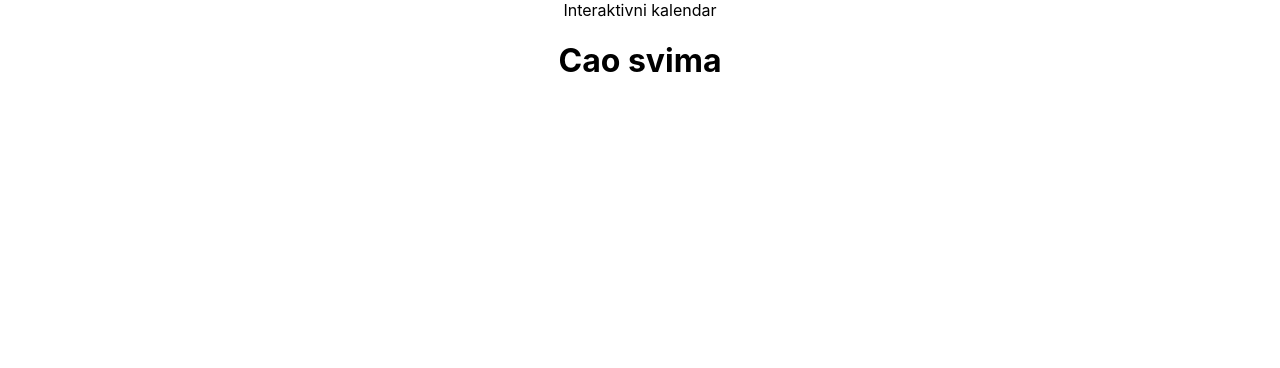
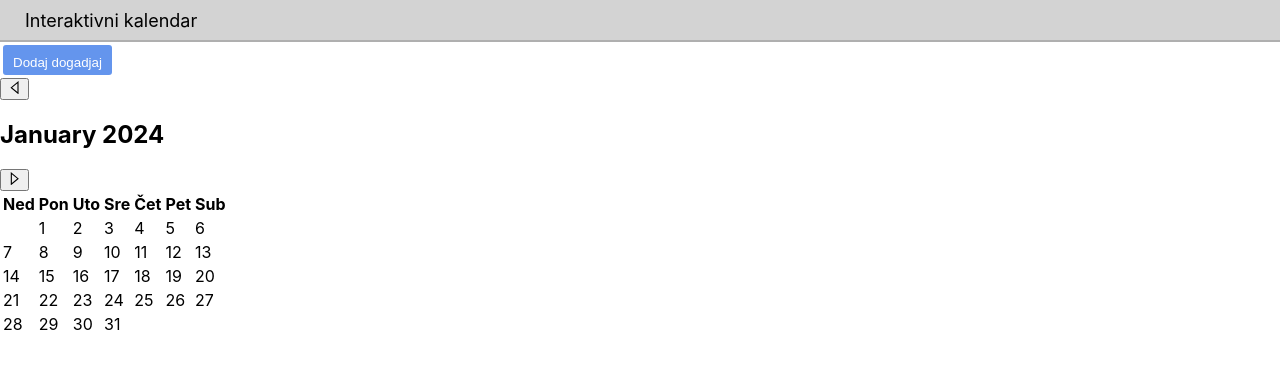
Before and after one commit to elab-development/internet-tehnologije-projekat-interaktivnikalendar_2023_1077, a React (Create React App) app: page / in a window 1280 px wide. Shown: the top 368 px of the page. Built offline with nearby package versions, Linux system fonts and the light colour scheme.

Commit message:
Calendar

```diff
--- a/package.json
+++ b/package.json
@@ -8,6 +8,7 @@
     "@testing-library/user-event": "^13.5.0",
     "react": "^18.2.0",
     "react-dom": "^18.2.0",
+    "react-icons": "^5.0.1",
     "react-scripts": "5.0.1",
     "web-vitals": "^2.1.4"
   },
--- a/src/App.css
+++ b/src/App.css
@@ -1,38 +1,30 @@
-.App {
-  text-align: center;
+.navBar {
+  display: flex;
+  flex-direction: row;
+  background-color: rgb(211, 211, 211);
+  border-bottom-style: solid;
+  border-bottom-width: 2px;
+  border-bottom-color: rgb(175, 175, 175);
+  align-items: center;
+  min-height: 40px;
+  padding-left: 25px;
+  font-size: large;
 }
 
-.App-logo {
-  height: 40vmin;
-  pointer-events: none;
+.btn {
+  background-color: cornflowerblue;
+  color: white;
+  padding-top: 10px;
+  padding-bottom: 5px;
+  padding-left: 10px;
+  padding-right: 10px;
+  margin: 3px;
+  border-radius: 3px;
+  border-width: 0px;
 }
 
-@media (prefers-reduced-motion: no-preference) {
-  .App-logo {
-    animation: App-logo-spin infinite 20s linear;
-  }
+a {
+  color: black;
+  text-decoration: none;
+  cursor: pointer;
 }
-
-.App-header {
-  background-color: #282c34;
-  min-height: 100vh;
-  display: flex;
-  flex-direction: column;
-  align-items: center;
-  justify-content: center;
-  font-size: calc(10px + 2vmin);
-  color: white;
-}
-
-.App-link {
-  color: #61dafb;
-}
-
-@keyframes App-logo-spin {
-  from {
-    transform: rotate(0deg);
-  }
-  to {
-    transform: rotate(360deg);
-  }
-}
--- a/src/App.js
+++ b/src/App.js
@@ -1,13 +1,15 @@
 import './App.css';
 import NavBar from './components/NavBar';
+import Calendar from './components/Calendar';
 
 function App() {
-  const prom= <h1>Cao svima</h1>;
+ const dugme= <button className="btn">Dodaj dogadjaj</button>;
   return (
 
     <div className="App">
      <NavBar></NavBar>
-     {prom}
+    {dugme}
+     <Calendar/>
 
     </div>
   );
--- /dev/null
+++ b/src/components/Calendar.jsx
@@ -0,0 +1,89 @@
+import React, { useState } from 'react';
+import { GrCaretNext } from "react-icons/gr";
+import { GrCaretPrevious } from "react-icons/gr";
+//import './Calendar.css';
+
+const Calendar = () => {
+  const [currentMonth, setCurrentMonth] = useState(new Date());
+  const [selectedDate, setSelectedDate] = useState(null);
+
+  const daysInMonth = (year, month) => {
+    return new Date(year, month + 1, 0).getDate();
+  };
+
+  const getMonthData = () => {
+    const year = currentMonth.getFullYear();
+    const month = currentMonth.getMonth();
+    const totalDays = daysInMonth(year, month);
+    const firstDayOfMonth = new Date(year, month, 1).getDay();
+
+    let data = [];
+    let dayCounter = 1;
+
+    for (let i = 0; i < 6; i++) {
+      let week = [];
+      for (let j = 0; j < 7; j++) {
+        if ((i === 0 && j < firstDayOfMonth) || dayCounter > totalDays) {
+          week.push(null);
+        } else {
+          week.push(new Date(year, month, dayCounter));
+          dayCounter++;
+        }
+      }
+      data.push(week);
+    }
+
+    return data;
+  };
+
+  const handleDateClick = (date) => {
+    setSelectedDate(date);
+    // Add your logic for handling date selection
+  };
+
+  const nextMonth = () => {
+    setCurrentMonth(new Date(currentMonth.getFullYear(), currentMonth.getMonth() + 1, 1));
+  };
+
+  const prevMonth = () => {
+    setCurrentMonth(new Date(currentMonth.getFullYear(), currentMonth.getMonth() - 1, 1));
+  };
+
+  const monthData = getMonthData();
+
+  return (
+    <div className="calendar-container">
+      <div className="header">
+        <button onClick={prevMonth}><GrCaretPrevious /></button>
+        <h2>{currentMonth.toLocaleString('default', { month: 'long', year: 'numeric' })}</h2>
+        <button onClick={nextMonth}><GrCaretNext /></button>
+      </div>
+      <table className="calendar">
+        <thead>
+          <tr>
+            {['Ned', 'Pon', 'Uto', 'Sre', 'Čet', 'Pet', 'Sub'].map((day, index) => (
+              <th key={index}>{day}</th>
+            ))}
+          </tr>
+        </thead>
+        <tbody>
+          {monthData.map((week, weekIndex) => (
+            <tr key={weekIndex}>
+              {week.map((date, dateIndex) => (
+                <td
+                  key={dateIndex}
+                  className={date ? (selectedDate && date.getTime() === selectedDate.getTime() ? 'selected' : '') : 'empty'}
+                  onClick={() => date && handleDateClick(date)}
+                >
+                  {date ? date.getDate() : ''}
+                </td>
+              ))}
+            </tr>
+          ))}
+        </tbody>
+      </table>
+    </div>
+  );
+};
+
+export default Calendar;
```
Also changed, not shown: 1 other file (tests, documents, lock files or other folders).
